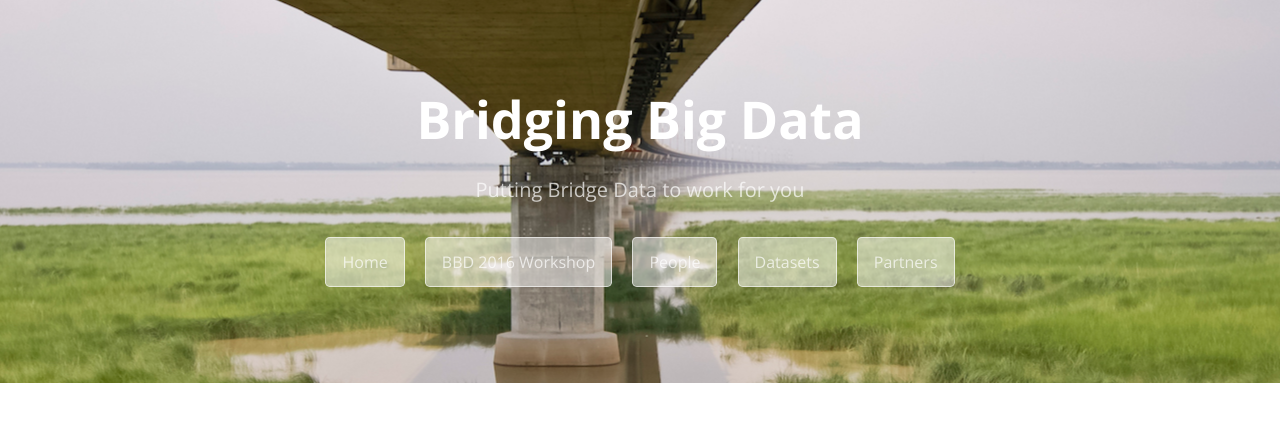
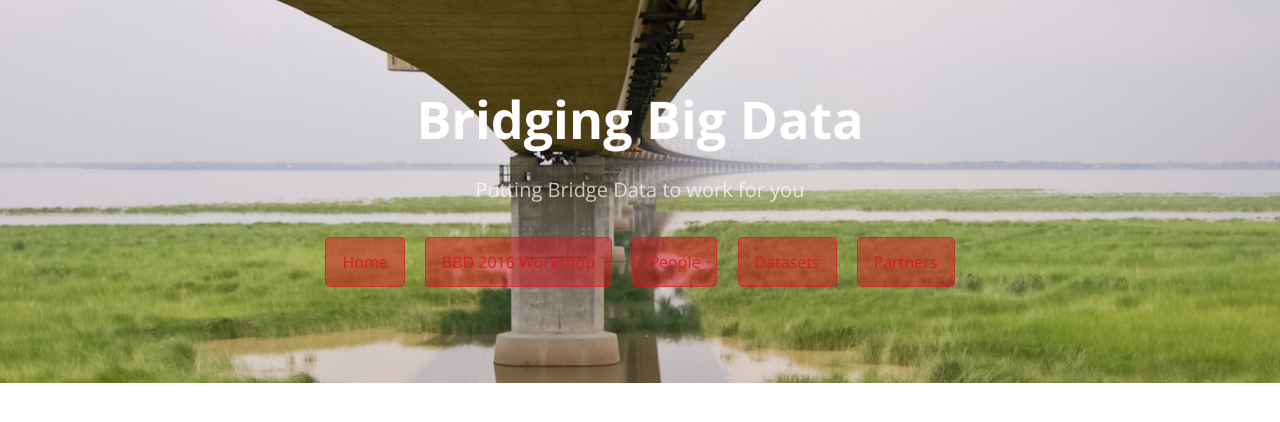
Before and after one commit to BridgingBigData/BridgingBigData.github.io, a Jekyll site: the page built from index.md, in a window 1280 px wide. Shown: the top 422 px of the page. Built offline with Jekyll 4.4.1, drawn with Linux system fonts in a browser that asks for light colours.

Commit message:
Update stylesheet.css

```diff
--- a/assets/stylesheets/stylesheet.css
+++ b/assets/stylesheets/stylesheet.css
@@ -18,9 +18,9 @@
 .btn {
   display: inline-block;
   margin-bottom: 1rem;
-  color: rgba(255, 255, 255, 0.7);
-  background-color: rgba(255, 255, 255, 0.5);
-  border-color: rgba(255, 255, 255, 0.6);
+  color: rgba(215, 25, 32, 0.9);
+  background-color: rgba(215, 25, 32, 0.5);
+  border-color: rgba(215, 25, 32, 0.6);
   border-style: solid;
   border-width: 1px;
   border-radius: 0.3rem;
@@ -29,10 +29,10 @@
     margin-left: 1rem; }
 
 .btn:hover {
-  color: rgba(255, 255, 255, 0.8);
+  color: rgba(215, 25, 32, 0.8);
   text-decoration: none;
-  background-color: rgba(255, 255, 255, 0.6);
-  border-color: rgba(255, 255, 255, 0.7); }
+  background-color: rgba(215, 25, 32, 0.6);
+  border-color: rgba(215, 25, 32, 0.7); }
 
 @media screen and (min-width: 64em) {
   .btn {
```
